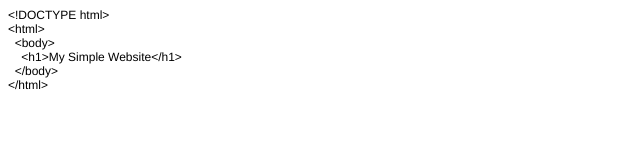
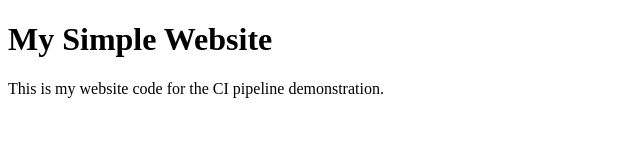
Before and after one commit to pinggid/GitTest, a plain HTML site: page index.html in a window 1280 px wide. Shown: the whole page, without its empty margins (0-640 px from the left). Drawn offline with Linux system fonts and the light colour scheme.

Commit message:
Initial commit of GitTest project with website and CI pipeline

```diff
--- a/index.html
+++ b/index.html
@@ -1,21 +1,7 @@
-<!DOCTYPE html PUBLIC "-//W3C//DTD HTML 4.01//EN" "http://www.w3.org/TR/html4/strict.dtd">
+<!DOCTYPE html>
 <html>
-<head>
-  <meta http-equiv="Content-Type" content="text/html; charset=utf-8">
-  <meta http-equiv="Content-Style-Type" content="text/css">
-  <title></title>
-  <meta name="Generator" content="Cocoa HTML Writer">
-  <meta name="CocoaVersion" content="2575.7">
-  <style type="text/css">
-    p.p1 {margin: 0.0px 0.0px 0.0px 0.0px; font: 12.0px Helvetica}
-  </style>
-</head>
-<body>
-<p class="p1">&lt;!DOCTYPE html&gt;</p>
-<p class="p1">&lt;html&gt;</p>
-<p class="p1"><span class="Apple-converted-space">  </span>&lt;body&gt;</p>
-<p class="p1"><span class="Apple-converted-space">    </span>&lt;h1&gt;My Simple Website&lt;/h1&gt;</p>
-<p class="p1"><span class="Apple-converted-space">  </span>&lt;/body&gt;</p>
-<p class="p1">&lt;/html&gt;</p>
-</body>
+  <body>
+    <h1>My Simple Website</h1>
+    <p>This is my website code for the CI pipeline demonstration.</p>
+  </body>
 </html>
```
